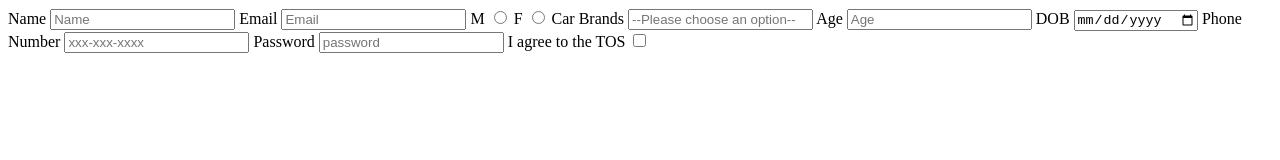
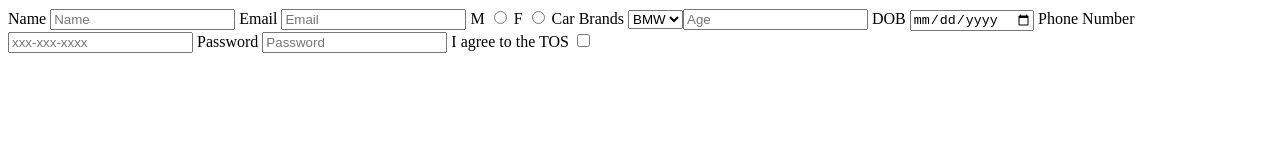
Before and after one commit to acciojob/signup-form-car-Hemant-1993, a website: page main.html in a window 1280 px wide. Drawn offline with Linux system fonts and the light colour scheme.

Commit message:
created a submission

```diff
--- a/main.html
+++ b/main.html
@@ -17,8 +17,11 @@
 		<input type="radio" id="gender_m" name="gender" required>
 		<label for="gender_f">F</label>
 		<input type="radio" id="gender_f" name="gender" required>
-		<label for="cars">Car Brands</label>
-		<input id="cars" type="select" placeholder="--Please choose an option--" required>
+		<label for="cars" >Car Brands</label>
+		<select id="cars" placeholder="--Please choose an option--"  required>
+         <option>BMW</option>
+		<option>AUDI</option>
+		<option>KIA</option>
 
 		<label for="age">Age</label>
 		<input type="number" id="age" placeholder="Age" required>
@@ -27,7 +30,7 @@
 		<label for="tel">Phone Number</label>
 		<input type="tel" id="tel" placeholder="xxx-xxx-xxxx">
 		<label for="password">Password</label>
-		<input type="password" id="password" placeholder="password" required>
+		<input type="password" id="password" placeholder="Password" required>
 		<label for="tos">I agree to the TOS</label>
 		<input type="checkbox" id="tos" required>
 
```
